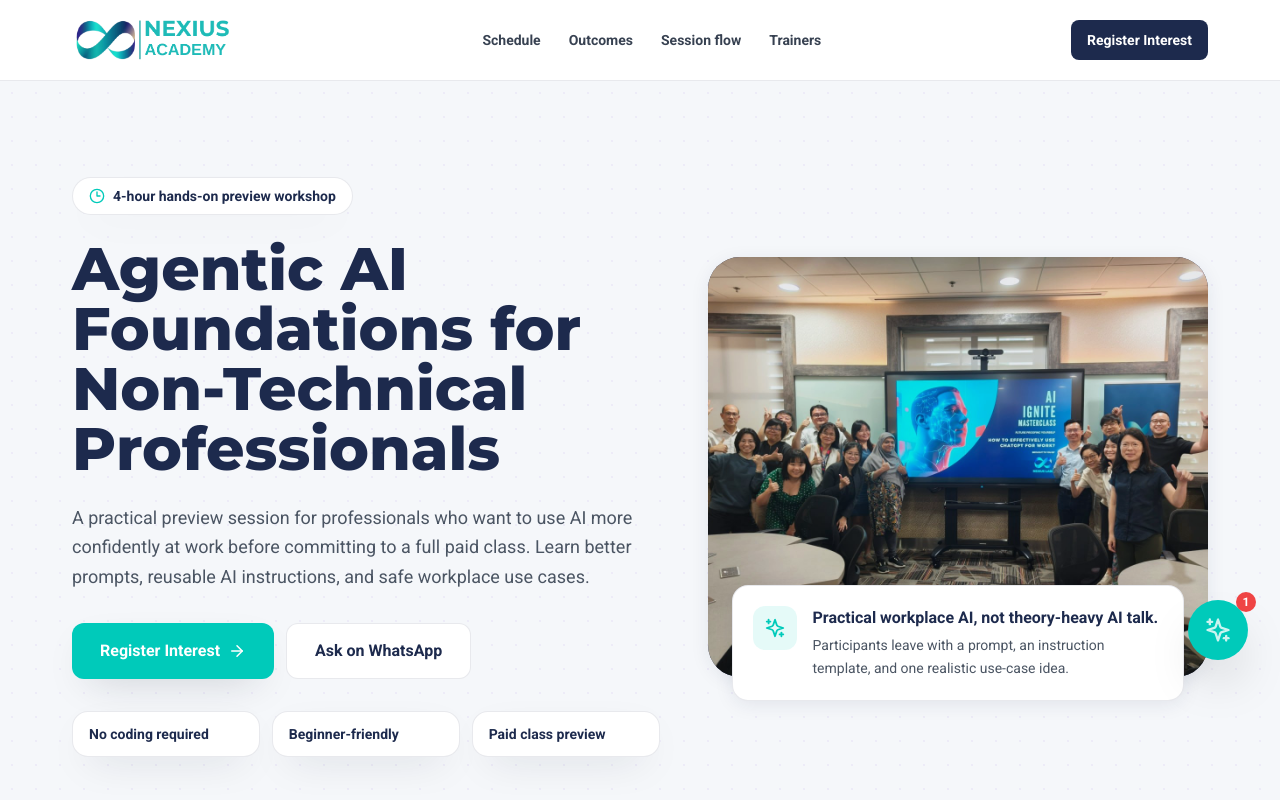
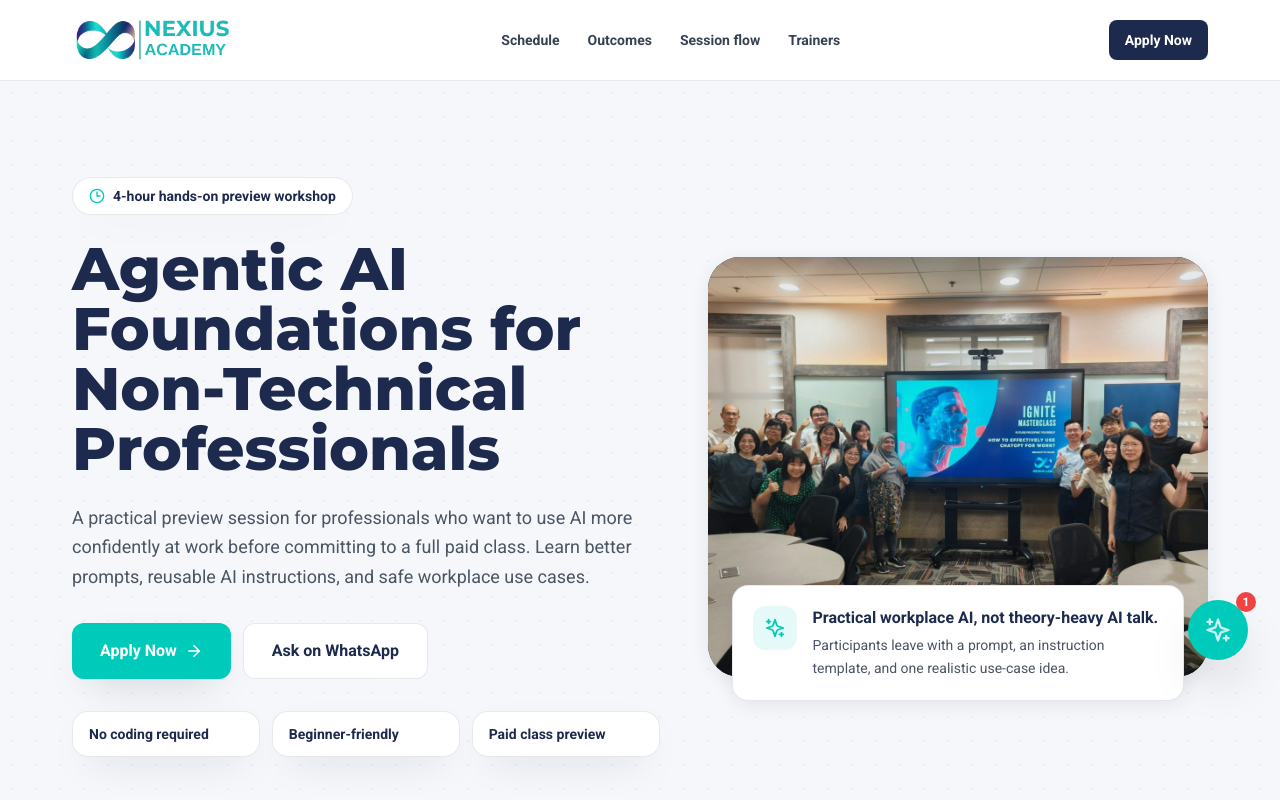
Before and after one commit to nexiuslabs/nexiusacademyskillsfuture, a React (Vite) app: page /e2i-preview in a window 1280 px wide. Shown: the top 800 px of the page. Built offline with nearby package versions, Linux system fonts and the light colour scheme.

Commit message:
change all Register Interest buttons to Apply Now

```diff
--- a/components/courses/CourseHero.tsx
+++ b/components/courses/CourseHero.tsx
@@ -147,7 +147,7 @@ const Hero: React.FC = () => {
               }
               className="bg-white border-2 border-primary text-primary hover:bg-gray-50 px-8 py-4 rounded-lg font-bold text-lg transition-all text-center"
             >
-              Register Interest
+              Apply Now
             </button>
           </div>
           <div className="flex flex-col items-end text-gray-400">
--- a/components/courses/CourseScheduleSection.tsx
+++ b/components/courses/CourseScheduleSection.tsx
@@ -85,7 +85,7 @@ const CourseScheduleSection: React.FC<CourseScheduleSectionProps> = ({ page, pos
                   }
                   className="inline-block w-full rounded-lg bg-primary px-6 py-3 text-center font-bold text-white transition-colors hover:bg-blue-900 md:w-auto"
                 >
-                  Register Interest
+                  Apply Now
                 </button>
               </div>
             </div>
--- a/components/courses/Pricing.tsx
+++ b/components/courses/Pricing.tsx
@@ -102,7 +102,7 @@ const formatCurrency = (amount: number) => `S$${amount.toFixed(2)}`;
 const Pricing: React.FC<PricingProps> = ({
   pagePath = '/courses/agentic-ai',
   reserveLabel = 'register_interest_next_cohort',
-  reserveButtonText = 'Register Interest',
+  reserveButtonText = 'Apply Now',
   reserveRedirectUrl,
   reserveSkipPayerStep = false,
   sectionClassName = 'py-20 bg-white',
--- a/components/courses/Schedule.tsx
+++ b/components/courses/Schedule.tsx
@@ -93,7 +93,7 @@ const Schedule: React.FC = () => {
                       }
                       className="inline-block text-center w-full md:w-auto bg-primary hover:bg-opacity-90 text-white px-6 py-3 rounded-lg font-bold transition-colors"
                     >
-                      Register Interest
+                      Apply Now
                     </button>
                   )}
                 </div>
--- a/components/courses/StickyConversionRail.tsx
+++ b/components/courses/StickyConversionRail.tsx
@@ -61,7 +61,7 @@ const StickyConversionRail: React.FC = () => {
               }
               className="block text-center w-full border border-primary text-primary px-4 py-2.5 rounded-lg text-sm font-bold hover:bg-primary hover:text-white"
             >
-              Register Interest
+              Apply Now
             </button>
           </div>
         </aside>
--- a/components/courses/StickyNavbar.tsx
+++ b/components/courses/StickyNavbar.tsx
@@ -37,7 +37,7 @@ const StickyNavbar: React.FC = () => {
               }
               className="bg-primary hover:bg-opacity-90 text-white px-6 py-2.5 rounded-md font-bold transition-all shadow-lg shadow-blue-900/20"
             >
-              Register Interest
+              Apply Now
             </button>
           </div>
 
@@ -70,7 +70,7 @@ const StickyNavbar: React.FC = () => {
                 }
                 className="block text-center w-full bg-accent text-white px-5 py-3 rounded-md font-bold"
                >
-                Register Interest
+                Apply Now
               </button>
             </div>
           </div>
--- a/components/home/CoursePreviewCTA.tsx
+++ b/components/home/CoursePreviewCTA.tsx
@@ -48,7 +48,7 @@ const CoursePreviewCTA: React.FC = () => {
                     <div className="flex flex-wrap items-center gap-2">
                       <span className="font-bold text-white">Next date to be announced</span>
                       <span className="rounded-full bg-teal-400 px-3 py-1 text-[11px] font-black uppercase tracking-[0.16em] text-[#0d1f3d] shadow-lg shadow-teal-950/20">
-                        Register Interest
+                        Apply Now
                       </span>
                     </div>
                     <div>Leave your details and we will notify you when the next free preview opens.</div>
@@ -67,7 +67,7 @@ const CoursePreviewCTA: React.FC = () => {
                 onClick={openFreePreviewInterest}
                 className="mt-6 inline-flex w-full items-center justify-center rounded-xl bg-teal-400 px-6 py-3.5 text-base font-bold text-black shadow-lg transition-colors hover:bg-teal-300"
               >
-                Register Interest <ArrowRight className="ml-2 h-5 w-5" />
+                Apply Now <ArrowRight className="ml-2 h-5 w-5" />
               </button>
             </div>
           </div>
--- a/pages/AgenticAIBusinessInnovationPage.tsx
+++ b/pages/AgenticAIBusinessInnovationPage.tsx
@@ -150,7 +150,7 @@ const AgenticAIBusinessInnovationPage: React.FC = () => (
             }
             className="inline-flex items-center gap-2 rounded-lg bg-primary px-5 py-2.5 font-bold text-white transition-colors hover:bg-blue-900"
           >
-            Register Interest <ArrowRight size={16} />
+            Apply Now <ArrowRight size={16} />
           </button>
         </div>
       </header>
@@ -189,7 +189,7 @@ const AgenticAIBusinessInnovationPage: React.FC = () => (
                 }
                 className="inline-flex items-center gap-2 rounded-xl bg-accent px-8 py-4 font-bold text-white shadow-xl transition-colors hover:bg-teal-500"
               >
-                Register Interest <ArrowRight size={18} />
+                Apply Now <ArrowRight size={18} />
               </button>
               <button
                 type="button"
@@ -497,7 +497,7 @@ const AgenticAIBusinessInnovationPage: React.FC = () => (
                 }
                 className="inline-block w-full rounded-xl bg-primary px-10 py-4 text-center text-lg font-bold text-white shadow-xl shadow-blue-900/20 transition-colors hover:bg-blue-900 sm:w-auto"
               >
-                Register Interest
+                Apply Now
               </button>
             </div>
           </div>
@@ -527,7 +527,7 @@ const AgenticAIBusinessInnovationPage: React.FC = () => (
                   }
                   className="rounded-xl bg-accent px-8 py-4 font-bold text-white transition-colors hover:bg-teal-500"
                 >
-                  Register Interest
+                  Apply Now
                 </button>
                 <button
                   type="button"
--- a/pages/FrontierFirmCoursePage.tsx
+++ b/pages/FrontierFirmCoursePage.tsx
@@ -153,7 +153,7 @@ const FrontierFirmCoursePage: React.FC = () => {
               }
               className="bg-primary text-white px-5 py-2.5 rounded-lg font-bold hover:bg-blue-900 transition-colors"
             >
-              Register Interest
+              Apply Now
             </button>
           </div>
         </header>
@@ -201,7 +201,7 @@ const FrontierFirmCoursePage: React.FC = () => {
                     }
                     className="inline-flex items-center gap-2 bg-accent text-white px-8 py-4 rounded-xl font-bold hover:bg-teal-500 transition-colors shadow-xl"
                   >
-                    Register Interest <ArrowRight size={18} />
+                    Apply Now <ArrowRight size={18} />
                   </button>
                   <button
                     type="button"
@@ -571,7 +571,7 @@ const FrontierFirmCoursePage: React.FC = () => {
                 }
                 className="inline-block w-full rounded-xl bg-primary px-10 py-4 text-center text-lg font-bold text-white shadow-xl shadow-blue-900/20 transition-colors hover:bg-blue-900 sm:w-auto"
               >
-                Register Interest
+                Apply Now
               </button>
             </div>
           </div>
@@ -601,7 +601,7 @@ const FrontierFirmCoursePage: React.FC = () => {
                   }
                   className="bg-accent text-white px-8 py-4 rounded-xl font-bold hover:bg-teal-500 transition-colors"
                 >
-                  Register Interest
+                  Apply Now
                 </button>
                 <button
                   type="button"
--- a/pages/PreviewSessionPage.tsx
+++ b/pages/PreviewSessionPage.tsx
@@ -233,7 +233,7 @@ const PreviewSessionPage: React.FC<PreviewSessionPageProps> = ({ partner = 'e2i'
               onClick={() => openPreviewLeadModal('preview_nav_register', config.pagePath)}
               className="inline-flex items-center rounded-lg bg-primary px-4 py-2.5 text-sm font-bold text-white transition-colors hover:bg-blue-900"
             >
-              Register Interest
+              Apply Now
             </button>
           )}
         </div>
@@ -265,7 +265,7 @@ const PreviewSessionPage: React.FC<PreviewSessionPageProps> = ({ partner = 'e2i'
                   onClick={() => openPreviewLeadModal('preview_hero_register', config.pagePath)}
                   className="inline-flex min-h-[3.5rem] items-center justify-center gap-2 rounded-xl bg-accent px-7 py-3 font-bold text-white shadow-soft transition-all hover:-translate-y-0.5 hover:bg-teal-500"
                 >
-                  Register Interest <ArrowRight size={18} />
+                  Apply Now <ArrowRight size={18} />
                 </button>
                 <a
                   href={
@@ -386,7 +386,7 @@ const PreviewSessionPage: React.FC<PreviewSessionPageProps> = ({ partner = 'e2i'
                             onClick={() => openPreviewLeadModal('preview_schedule_register', config.pagePath, config.schedules[0])}
                             className="mt-4 inline-flex rounded-lg bg-accent px-4 py-2.5 text-sm font-bold text-white transition-colors hover:bg-teal-500"
                           >
-                            Register Interest
+                            Apply Now
                           </button>
                         </div>
                       </div>
@@ -415,7 +415,7 @@ const PreviewSessionPage: React.FC<PreviewSessionPageProps> = ({ partner = 'e2i'
                     onClick={() => openPreviewLeadModal('preview_schedule_register', config.pagePath)}
                     className="inline-flex min-h-[3.25rem] items-center justify-center gap-2 rounded-xl bg-primary px-6 py-3 font-bold text-white transition-colors hover:bg-blue-900"
                   >
-                    Register Interest <ArrowRight size={18} />
+                    Apply Now <ArrowRight size={18} />
                   </button>
                 )}
               </div>
@@ -570,7 +570,7 @@ const PreviewSessionPage: React.FC<PreviewSessionPageProps> = ({ partner = 'e2i'
                 onClick={() => openPreviewLeadModal('preview_footer_register', config.pagePath)}
                 className="inline-flex min-h-[3.5rem] items-center justify-center gap-2 rounded-xl bg-accent px-7 py-3 font-bold text-white transition-all hover:-translate-y-0.5 hover:bg-teal-500"
               >
-                Register Interest <ArrowRight size={18} />
+                Apply Now <ArrowRight size={18} />
               </button>
             )}
           </div>
```
